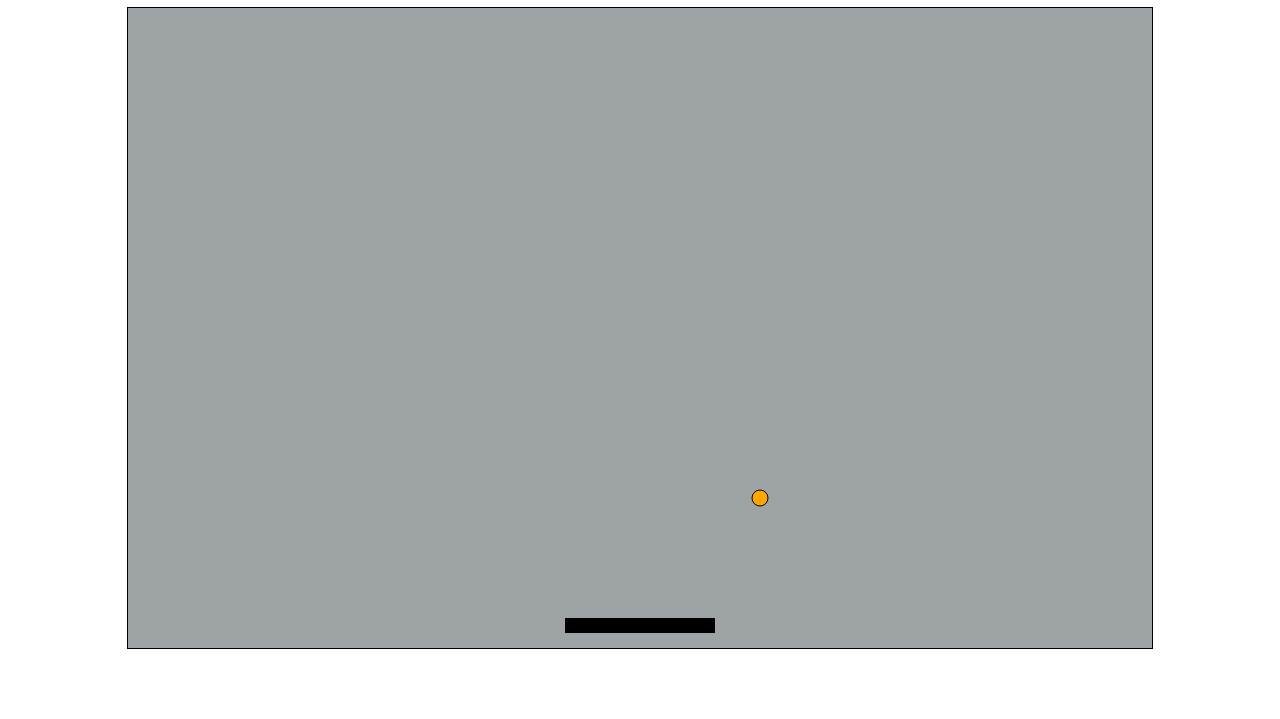
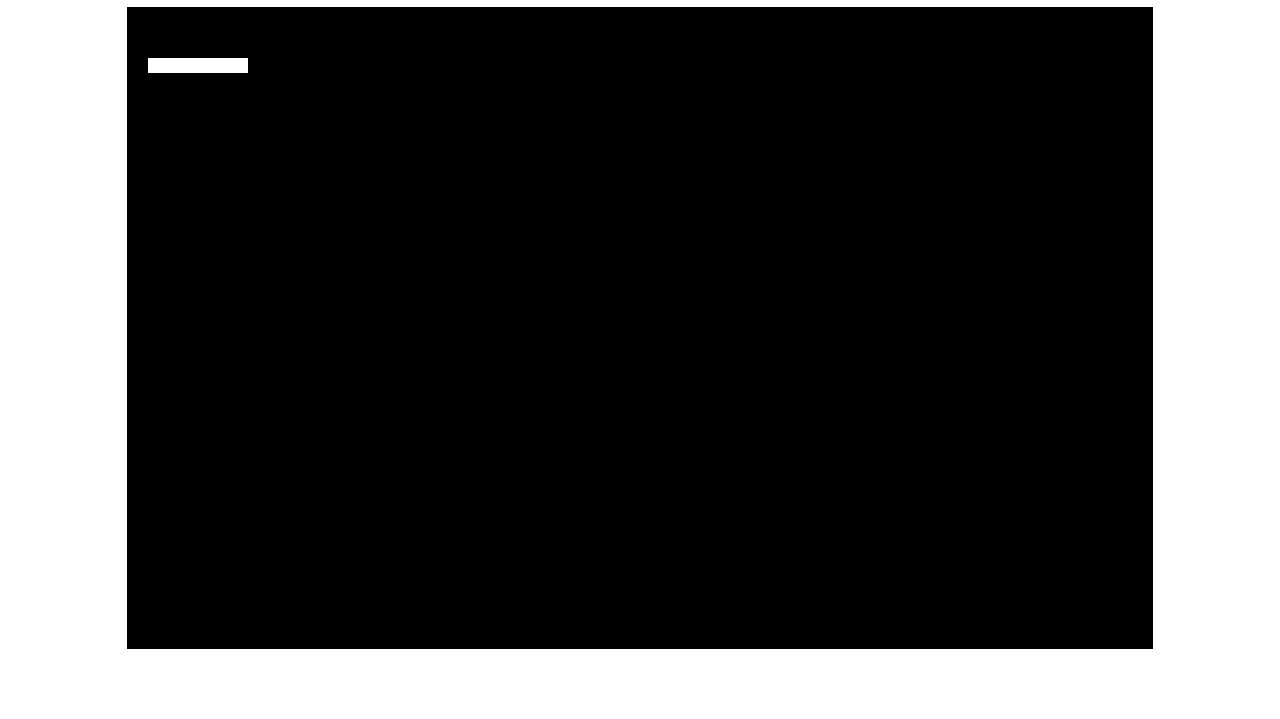
Before and after one commit to huangtonyj/Breakout-Webcam, a website built with webpack: page index.html in a window 1280 px wide. Shown: the part 81-800 px from the top of the page. Built offline with nearby package versions, Linux system fonts and the light colour scheme.

Commit message:
Huge refactor and render 1 brick

```diff
--- a/index.html
+++ b/index.html
@@ -12,7 +12,7 @@
 
   <div>
     <h1 id='test'>
-      Hello, Break it Out!
+      Hello, Brick it Out!
     </h1>
   </div>
 
--- a/scripts/ball.js
+++ b/scripts/ball.js
@@ -14,15 +14,7 @@ class Ball {
   }
 
   update() {
-    // this.clearBallPath();
-
-    this.context.beginPath();
-    this.context.arc(this.x, this.y, this.ballRadius, 0, Math.PI * 2, false);
-
-    this.context.fillStyle = this.fillStyle;
-    this.context.fill();
-    this.context.strokeStyle = this.strokeStyle;
-    this.context.stroke();
+    this.draw();
 
     this.x += this.dx;
     this.y += this.dy;
@@ -38,6 +30,16 @@ class Ball {
     }
   }
 
+  draw() {
+    this.context.beginPath();
+    this.context.arc(this.x, this.y, this.ballRadius, 0, Math.PI * 2, false);
+
+    this.context.fillStyle = this.fillStyle;
+    this.context.fill();
+    this.context.strokeStyle = this.strokeStyle;
+    this.context.stroke();
+  }
+
   resetBall() {
     this.x = this.platform.x_mid;
     this.y = this.platform.y_top;
@@ -45,11 +47,6 @@ class Ball {
     this.dy = -this.ballVelocity;
   }
 
-  clearBallPath() {
-    // Need a more elaborate algo
-    this.context.clearRect(this.x - 15, this.y - 15, this.ballRadius * 3, this.ballRadius * 3)
-  }
-
 }
 
 module.exports = Ball;
--- a/scripts/breakout.js
+++ b/scripts/breakout.js
@@ -1,25 +1,12 @@
-const Ball = require('./ball');
-const Platform = require('./platform');
+const Game = require('./game');
+const Gameview = require('./game_view');
 
-// Canvas
-const canvas = document.getElementById('canvasRoot');
-  canvas.width = window.innerWidth * 0.8;
-  canvas.height = (window.innerHeight) * 0.8;
+document.addEventListener('DOMContentLoaded', () => {
+  const canvas = document.getElementById('canvasRoot');
+    canvas.width = window.innerWidth * 0.8;
+    canvas.height = (window.innerHeight) * 0.8;
 
-// Platform
-const platform = new Platform(canvas)
-
-// Ball
-const ball = new Ball(canvas, platform)
-
-
-// Animate
-function animate () {
-  canvas.getContext('2d').clearRect(0, 0, canvas.width, canvas.height)
-  requestAnimationFrame(animate);
-
-  platform.update();
-  ball.update();
-}
-
-animate();
+  const ctx = canvas.getContext('2d');
+  const game = new Game();
+  new Gameview(game, ctx).start();
+});
--- /dev/null
+++ b/scripts/brick.js
@@ -0,0 +1,22 @@
+class Brick {
+
+  constructor(game, pos) {
+    this.game = game;
+    this.color = 'white'; // Random color palette later
+
+    this.width = 100;
+    this.height = 15;
+
+    this.pos = pos;
+  }
+
+  draw(ctx) {
+
+    ctx.beginPath();
+    ctx.fillStyle = this.color;
+    ctx.fillRect(this.pos.x, this.pos.y, this.width, this.height);
+  }
+
+}
+
+module.exports = Brick;
--- /dev/null
+++ b/scripts/game.js
@@ -0,0 +1,55 @@
+const Platform = require('./platform');
+const Ball = require('./ball');
+const Brick = require('./brick');
+
+class Game {
+  constructor() {
+    // this.platform = new Platform();
+    // this.ball = new Ball();
+    this.bricks = [];
+
+    this.addBricks();
+  }
+
+  addBricks() {
+    for (let i = 0; i < Game.BRICK_ROWS; i++){
+      for (let i = 0; i < Game.BRICK_COLS; i++) {
+        let pos = {x: 20, y: 50};
+        this.bricks.push(new Brick(this, pos));
+
+      }
+    }
+  }
+
+  draw(ctx) {
+    ctx.clearRect(0, 0, Game.DIM_X, Game.DIM_Y);
+
+    ctx.fillStyle = Game.BG_COLOR;
+    ctx.fillRect(0, 0, Game.DIM_X, Game.DIM_Y);
+
+    this.bricks.forEach((brick) => brick.draw(ctx));
+
+  }
+
+  step(delta) {
+    // console.log(delta);
+  }
+
+
+
+}
+
+Game.BG_COLOR = "#000000";
+Game.DIM_X = window.innerWidth * 0.8;
+Game.DIM_Y = window.innerHeight * 0.8;
+Game.FPS = 32;
+
+Game.BRICK_ROWS = 3;
+Game.BRICK_COLS = 5;
+Game.BRICK_GAP = 10;
+Game.BRICK_SIZE = {
+  width: (Game.DIM_X * 0.9),
+  height: 15
+}
+
+module.exports = Game;
--- /dev/null
+++ b/scripts/game_view.js
@@ -0,0 +1,24 @@
+class GameView {
+  constructor(game, ctx) {
+    this.ctx = ctx;
+    this.game = game;
+  }
+
+  start() {
+    this.lastTime = 0;
+
+    requestAnimationFrame(this.animate.bind(this));
+  }
+
+  animate(time) {
+    const timeDelta = time - this.lastTime;
+
+    this.game.step(timeDelta);
+    this.game.draw(this.ctx);
+    this.lastTime = time;
+
+    requestAnimationFrame(this.animate.bind(this));
+  }
+}
+
+module.exports = GameView;
--- a/scripts/platform.js
+++ b/scripts/platform.js
@@ -1,9 +1,9 @@
 class Platform {
-  constructor(canvas, options) {
+  constructor() {
     this.canvas = canvas;
     this.context = this.canvas.getContext('2d');
 
-    this.width = 150;
+    this.width = 100;
     this.height = 15;
     this.fillStyle = 'black';
 
@@ -16,29 +16,23 @@ class Platform {
     this.y_top = this.y;
   }
 
-  update() {
-    // this.clearPlatformPath();
-
-    window.addEventListener('mousemove', (event) =>
-      this.x = event.clientX - 1.25 * (this.width)
-    )
-
-    this.context.beginPath();
-
-    this.context.fillStyle = this.fillStyle;
-    this.context.fill();
-    this.context.fillRect(this.x, this.y, this.width, this.height);
-
-    if(this.x > this.canvas.width - this.width) {
-      this.x = this.canvas.width - this.width
-    } else if (this.x <= 0) {
-      this.x = 0
-    }
-    this.x_mid = this.x + (this.width / 2);
+  render(rightPressed, leftPressed) {
+    this.draw();
+    if (rightPressed) {this.move(1)}
+    if (leftPressed) {this.move(-1)}
   }
 
-  clearPlatformPath() {
-    this.context.clearRect(this.x - 1, this.y, this.width + 2, this.height)
+  move(dx) {
+    this.x += dx;
+    console.log('moved');
+  }
+
+  draw() {
+     this.context.beginPath();
+
+     this.context.fillStyle = this.fillStyle;
+     this.context.fill();
+     this.context.fillRect(this.x, this.y, this.width, this.height);
   }
 }
 
```
Also changed, not shown: scripts/bundle.js (+185 -59 lines), 1 other file.
